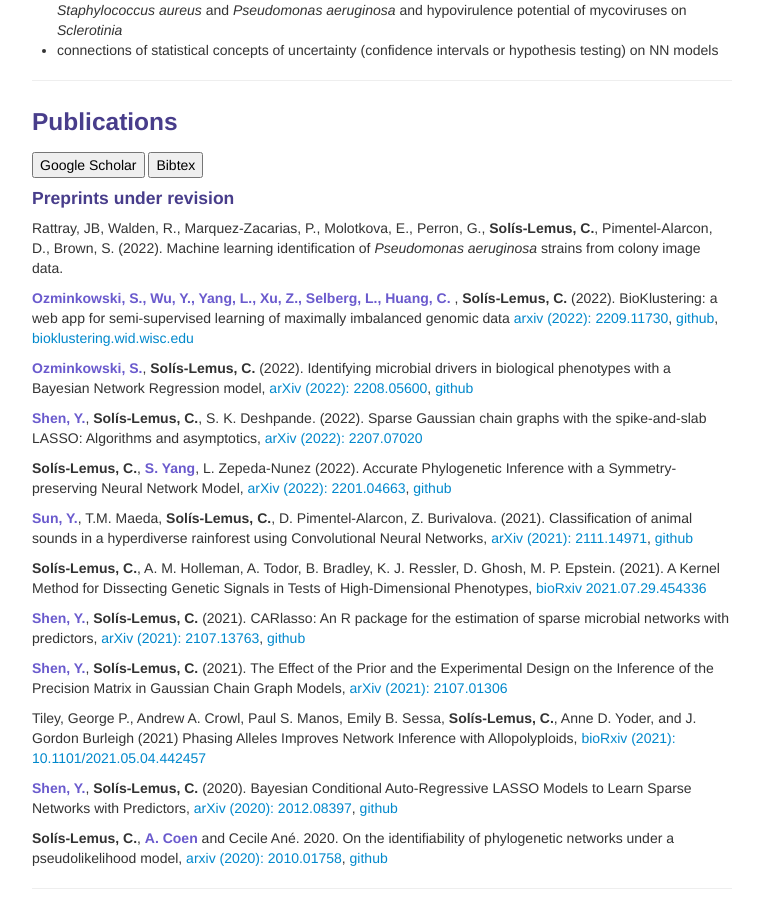
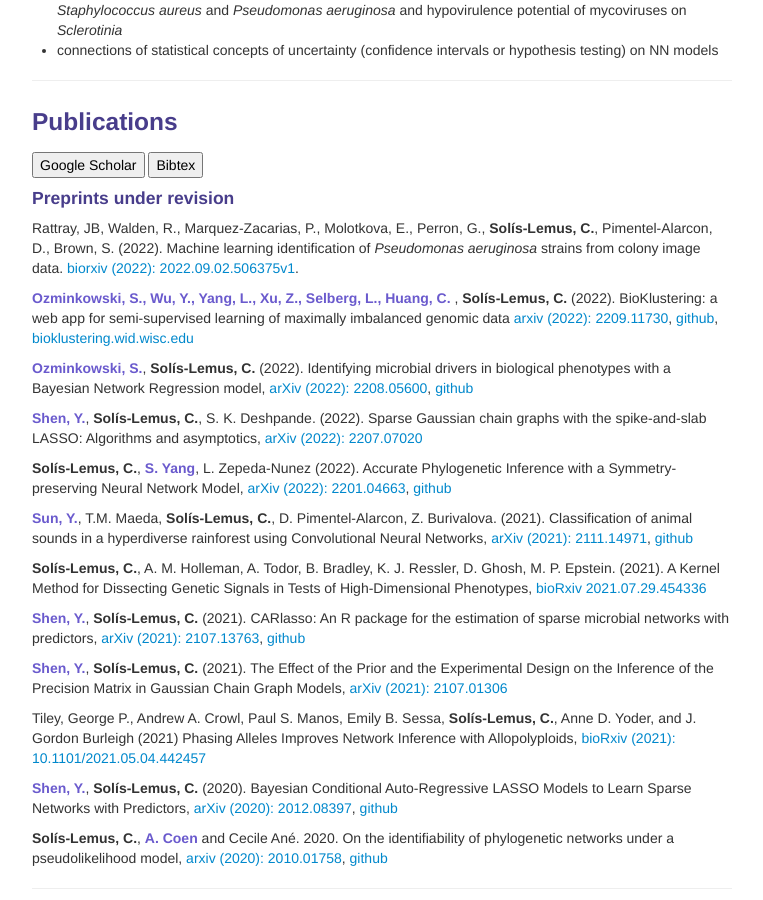
Before and after one commit to solislemuslab/solislemuslab.github.io, a Jekyll site: the page built from pages/research.md, in a window 1280 px wide and 900 px high, scrolled down 2712 px. Shown: the whole window, without its empty margins (258-1021 px from the left). Built offline with Jekyll 4.4.1, drawn with Linux system fonts in a browser that asks for light colours.

Commit message:
added biorxiv link

```diff
--- a/pages/research.md
+++ b/pages/research.md
@@ -132,7 +132,7 @@
 
 #### Preprints under revision
 
-Rattray, JB, Walden, R., Marquez-Zacarias, P.,  Molotkova, E.,  Perron, G.,  <b>Sol&iacute;s-Lemus, C.</b>, Pimentel-Alarcon, D., Brown, S. (2022). Machine learning identification of <i>Pseudomonas aeruginosa</i> strains from colony image data.
+Rattray, JB, Walden, R., Marquez-Zacarias, P.,  Molotkova, E.,  Perron, G.,  <b>Sol&iacute;s-Lemus, C.</b>, Pimentel-Alarcon, D., Brown, S. (2022). Machine learning identification of <i>Pseudomonas aeruginosa</i> strains from colony image data. [biorxiv (2022): 2022.09.02.506375v1](https://www.biorxiv.org/content/10.1101/2022.09.02.506375v1.abstract).
 
 <strong style="color: SlateBlue;">Ozminkowski, S., Wu, Y., Yang, L., Xu, Z., Selberg, L., Huang, C. </strong>, <b>Sol&iacute;s-Lemus, C.</b> (2022). BioKlustering: a web app for semi-supervised learning of maximally imbalanced genomic data [arxiv (2022): 2209.11730](https://arxiv.org/abs/2209.11730), [github](https://github.com/solislemuslab/bioklustering), [bioklustering.wid.wisc.edu](https://bioklustering.wid.wisc.edu/)
 
```
